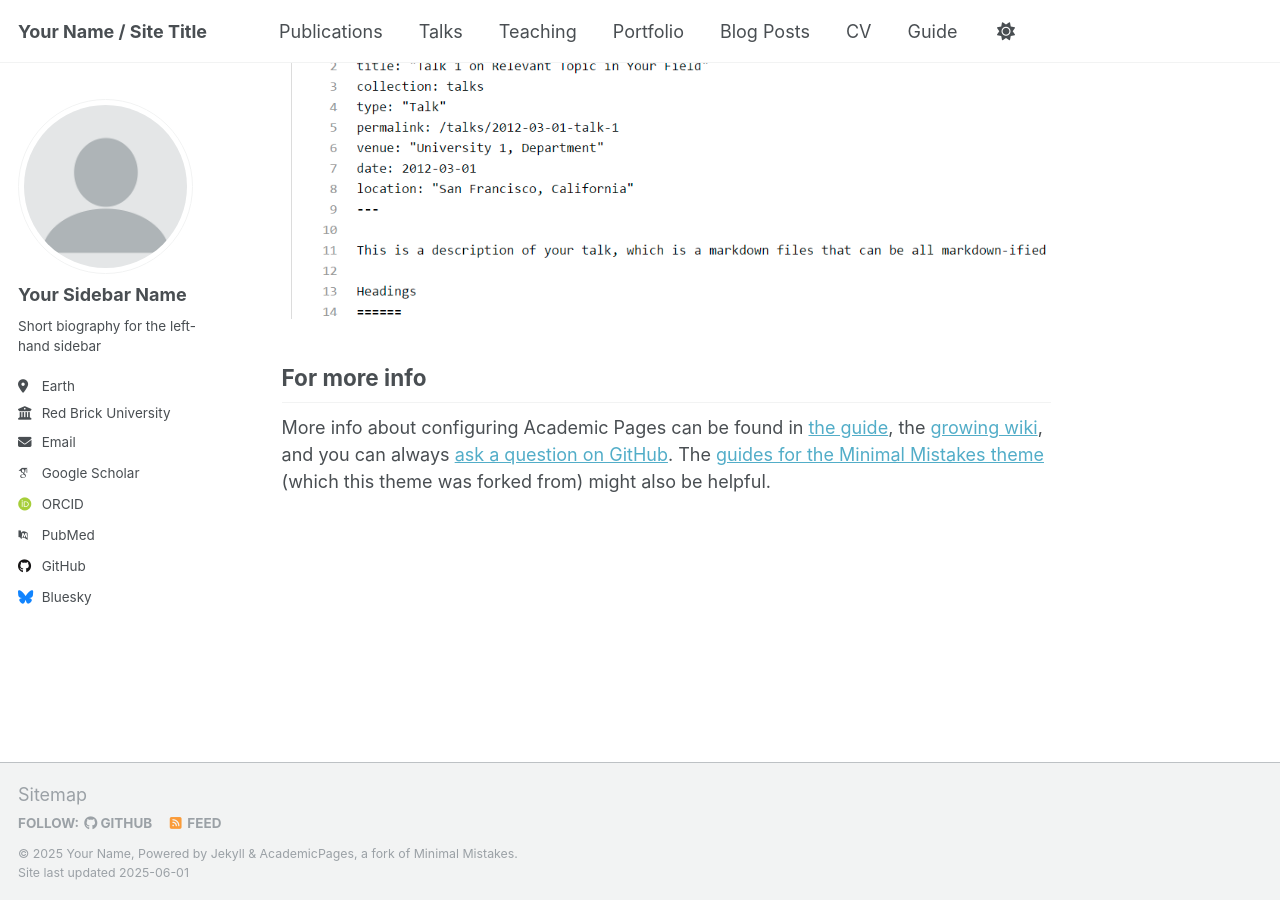
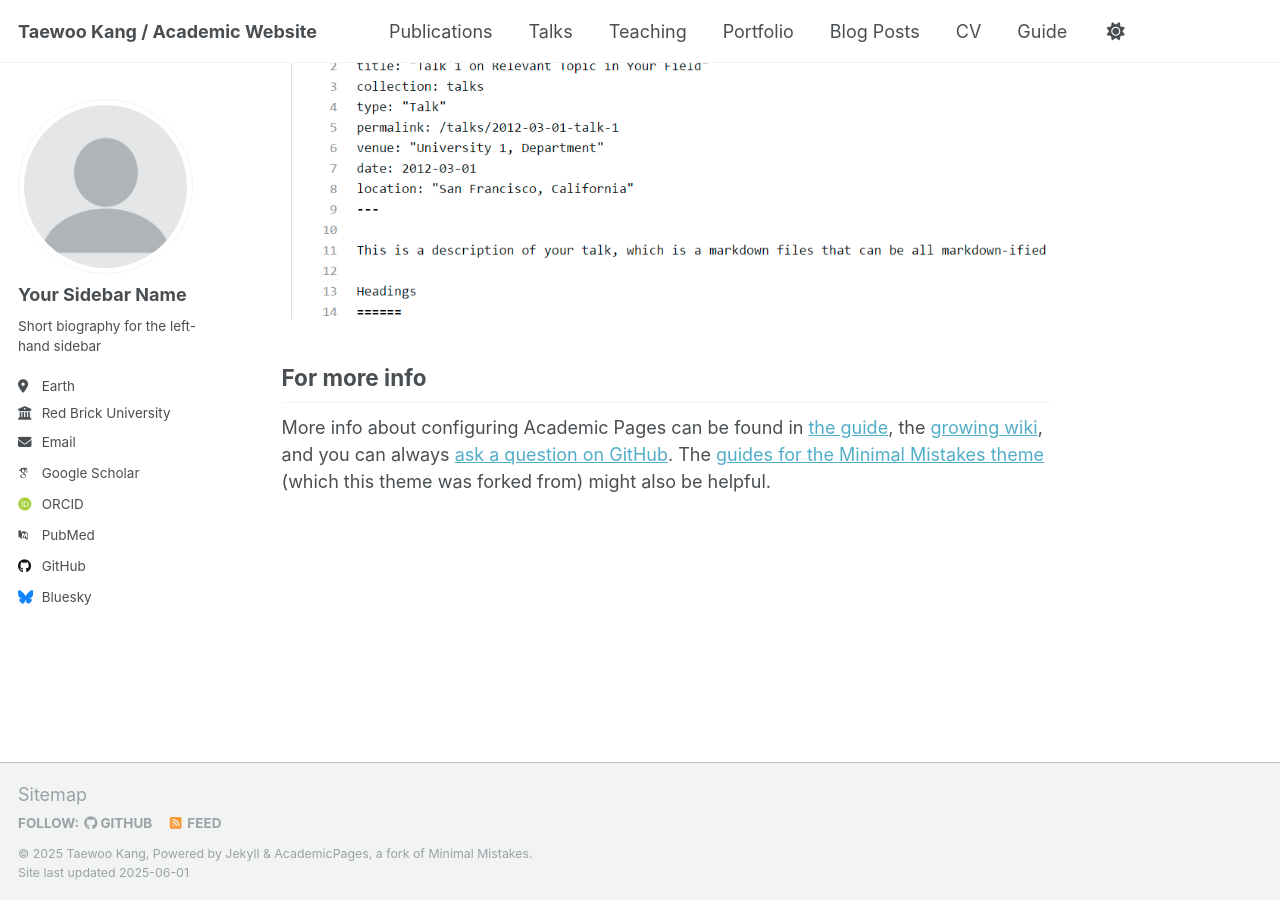
Before and after one commit to kteen2k/taewookang, a Jekyll site: the page built from _pages/about.md, in a window 1280 px wide and 900 px high, scrolled down 2636 px. Built offline with Jekyll 4.4.1, drawn with Linux system fonts in a browser that asks for light colours; some web fonts are replaced.

Commit message:
_config.yml

```diff
--- a/_config.yml
+++ b/_config.yml
@@ -9,9 +9,9 @@
 # Basic Site Settings
 locale                   : "en-US"
 site_theme               : "default"
-title                    : "Your Name / Site Title"
+title                    : "Taewoo Kang / Academic Website"
 title_separator          : "-"
-name                     : &name "Your Name"
+name                     : &name "Taewoo Kang"
 description              : &description "personal description"
 url                      : https://kteen2k.github.io/taewookang/ # the base hostname & protocol for your site e.g. "https://[your GitHub username].github.io" or if you already have some other page hosted on Github then use "https://[your GitHub username].github.io/[Your Repo Name]"
 baseurl                  : "" # the subpath of your site, e.g. "/blog"
```
